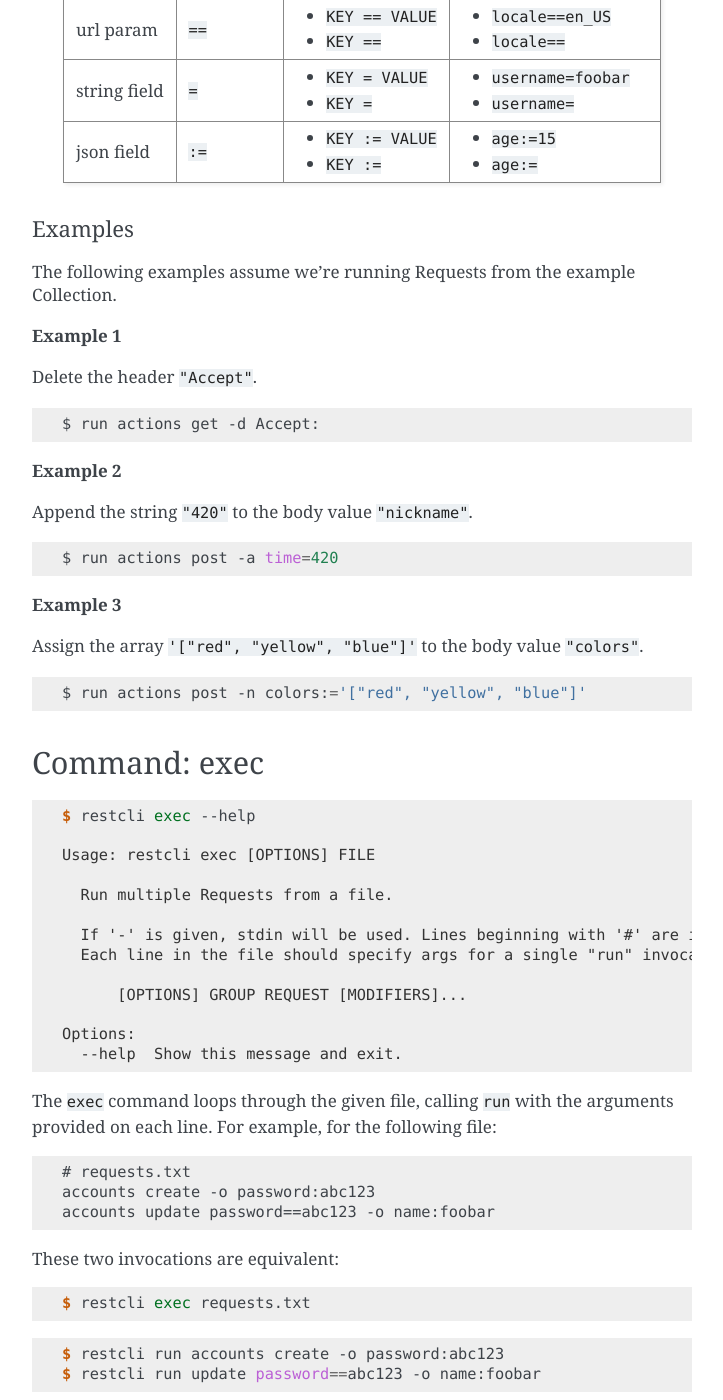
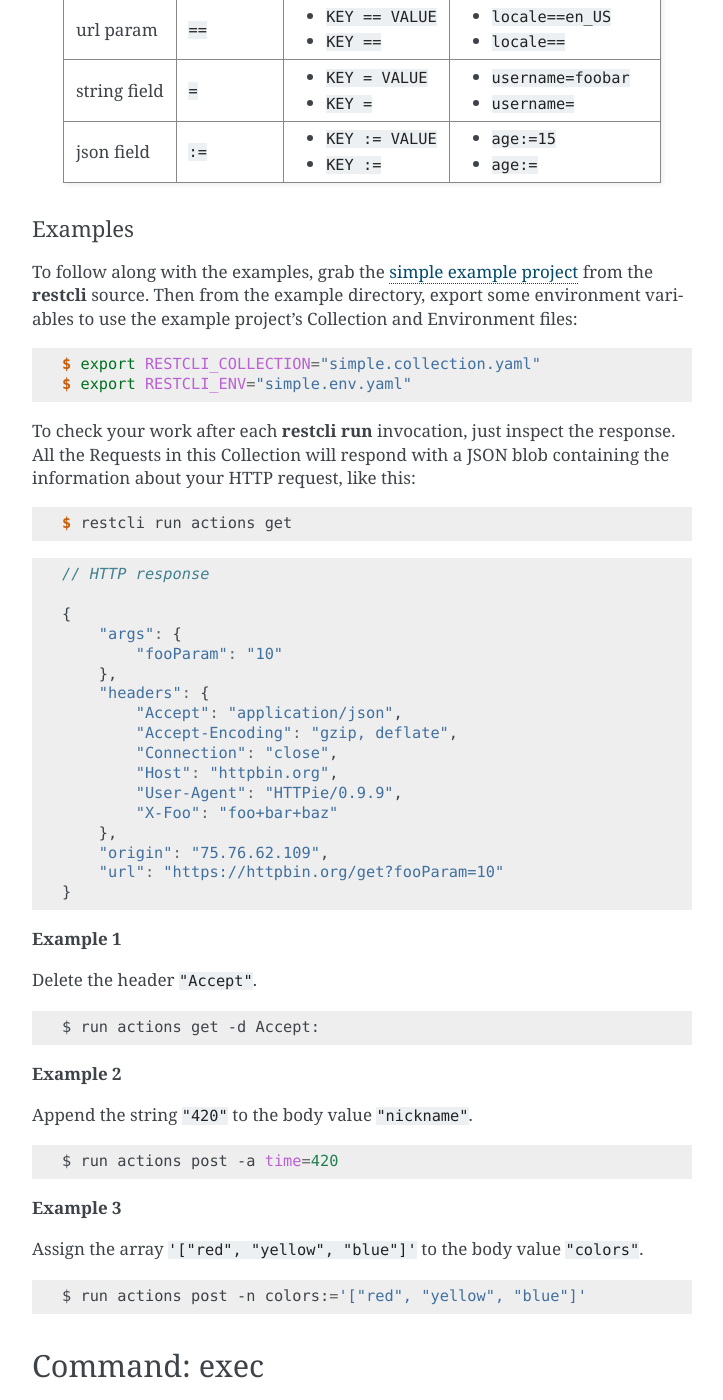
Before and after one commit to augustawind/restcli, a Sphinx documentation site: the page built from docs/usage.rst, in a window 1280 px wide and 1400 px high, scrolled down 5067 px. Shown: the whole window, without its empty margins (388-1111 px from the left). Built offline with Sphinx 7.4.7, drawn with Linux system fonts in a browser that asks for light colours; pages that are not in the unit, such as notebooks, are missing from menus.

Commit message:
docs: add more info

```diff
--- a/docs/usage.rst
+++ b/docs/usage.rst
@@ -269,8 +269,42 @@ Operations
 Examples
 ........
 
-The following examples assume we're running Requests from the example
-Collection.
+To follow along with the examples, grab the `simple example project`_ from the
+**restcli** source. Then from the example directory, export some environment
+variables to use the example project's Collection and Environment files:
+
+.. code-block:: console
+
+    $ export RESTCLI_COLLECTION="simple.collection.yaml"
+    $ export RESTCLI_ENV="simple.env.yaml"
+
+To check your work after each **restcli run** invocation, just inspect the
+response. All the Requests in this Collection will respond with a JSON blob
+containing the information about your HTTP request, like this:
+
+.. code-block:: console
+
+    $ restcli run actions get
+
+.. code-block:: javascript
+
+    // HTTP response
+
+    {
+        "args": {
+            "fooParam": "10"
+        },
+        "headers": {
+            "Accept": "application/json",
+            "Accept-Encoding": "gzip, deflate",
+            "Connection": "close",
+            "Host": "httpbin.org",
+            "User-Agent": "HTTPie/0.9.9",
+            "X-Foo": "foo+bar+baz"
+        },
+        "origin": "75.76.62.109",
+        "url": "https://httpbin.org/get?fooParam=10"
+    }
 
 **Example 1**
 
@@ -444,3 +478,5 @@ Command: repl
 The ``repl`` command starts an interactive prompt which allows you to issue
 commands in a read-eval-print loop. It supports the same set of commands as the
 regular commandline interface and adds a few repl-specific commands as well.
+
+.. _simple example project: https://github.com/dustinrohde/restcli/tree/master/examples/simple
```
Also changed, not shown: 2 other files.
